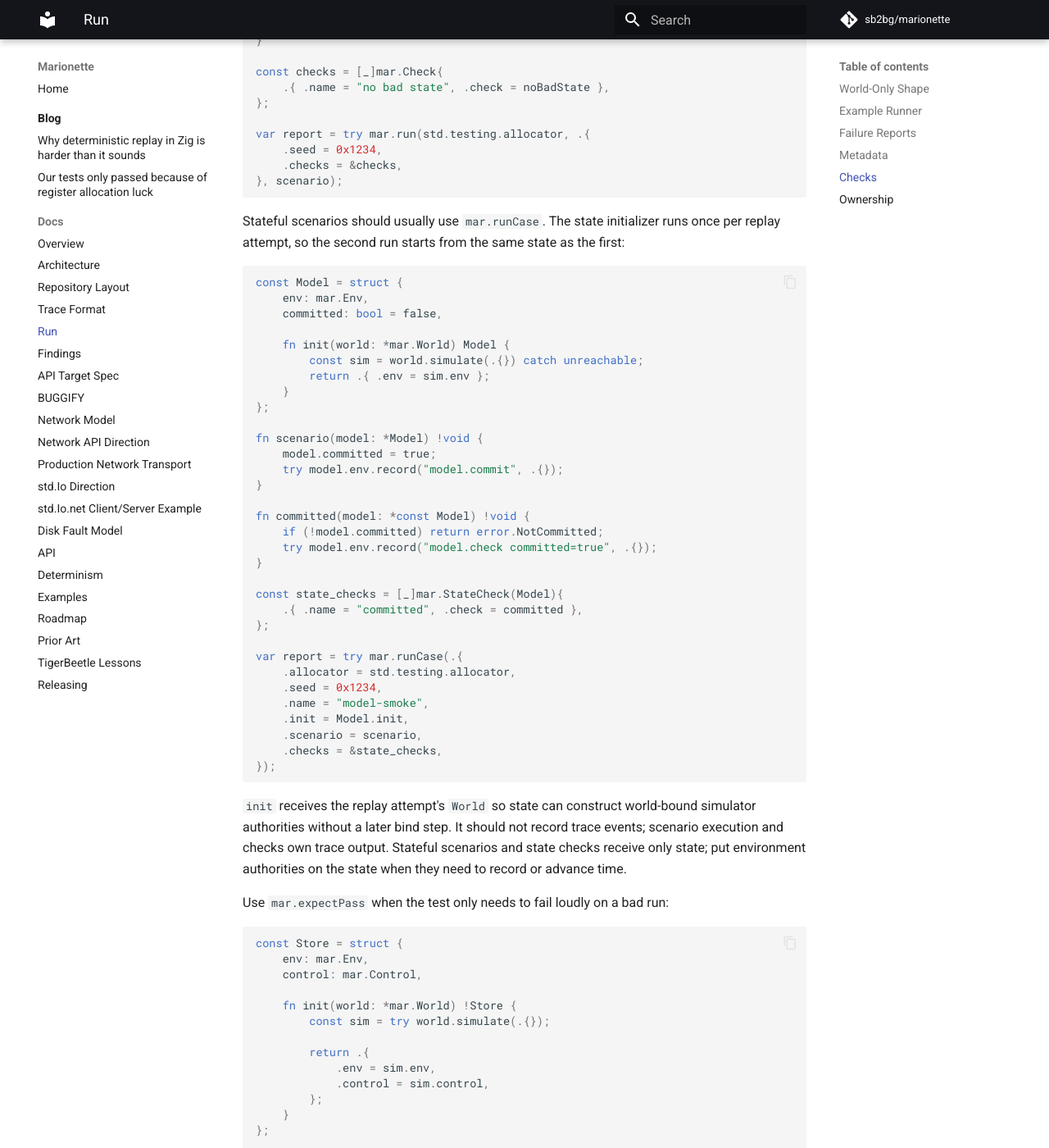
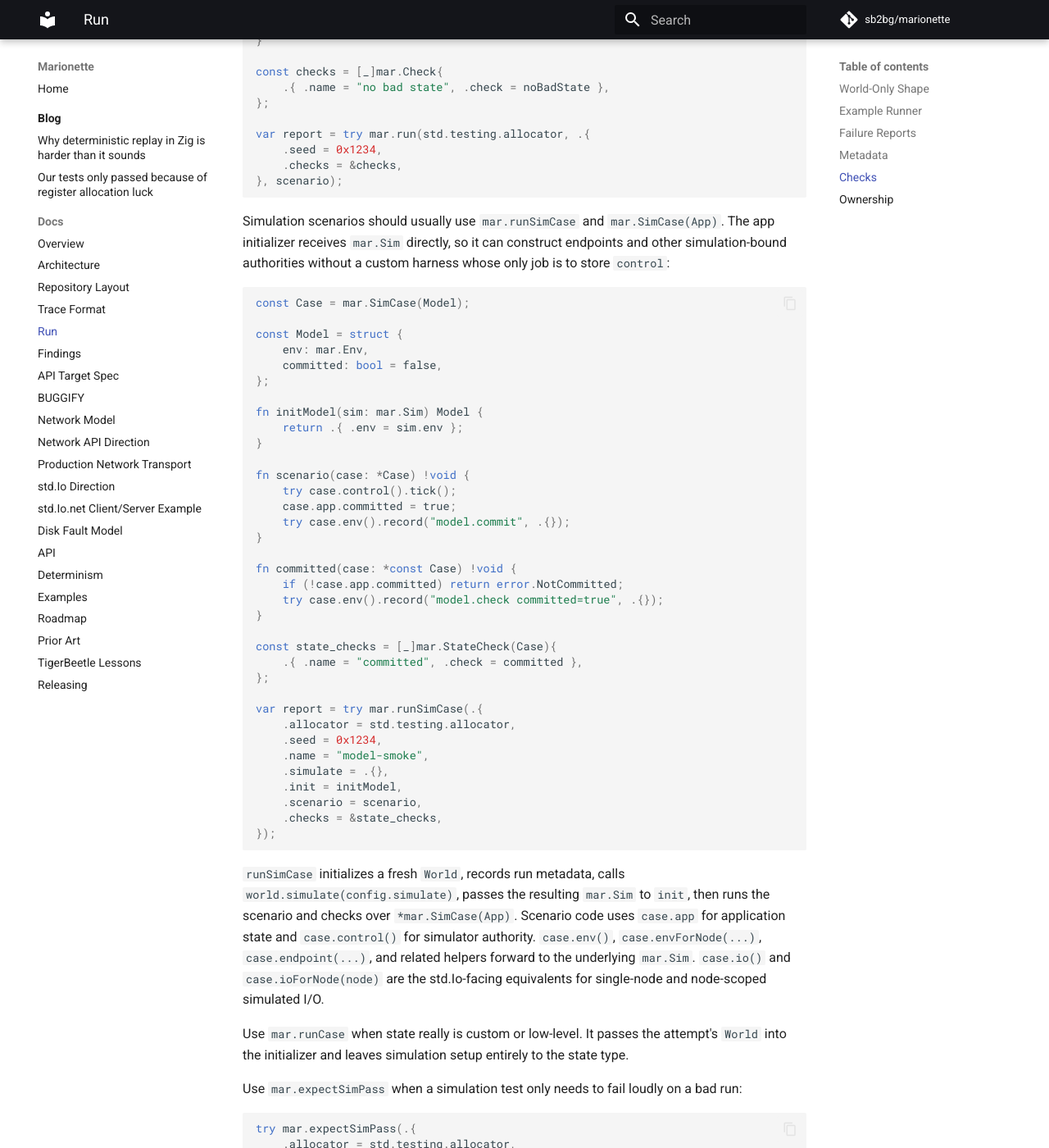
Before and after one commit to sb2bg/marionette, an MkDocs documentation site: the page built from docs/run.md, in a window 1280 px wide and 1400 px high, scrolled down 3619 px. Shown: the whole window at 82% size. Built offline with MkDocs 1.6.1 and Material for MkDocs 9.7.7, drawn with Linux system fonts in a browser that asks for light colours; comment, search, counter and statistics services are not loaded; some of the changed text lies outside the part shown.

Commit message:
Add SimCase runner

````diff
--- a/docs/run.md
+++ b/docs/run.md
@@ -177,93 +177,95 @@ var report = try mar.run(std.testing.allocator, .{
 }, scenario);
 ```
 
-Stateful scenarios should usually use `mar.runCase`. The state initializer
-runs once per replay attempt, so the second run starts from the same state as
-the first:
+Simulation scenarios should usually use `mar.runSimCase` and
+`mar.SimCase(App)`. The app initializer receives `mar.Sim` directly, so it can
+construct endpoints and other simulation-bound authorities without a custom
+harness whose only job is to store `control`:
 
 ```zig
+const Case = mar.SimCase(Model);
+
 const Model = struct {
     env: mar.Env,
     committed: bool = false,
-
-    fn init(world: *mar.World) Model {
-        const sim = world.simulate(.{}) catch unreachable;
-        return .{ .env = sim.env };
-    }
 };
 
-fn scenario(model: *Model) !void {
-    model.committed = true;
-    try model.env.record("model.commit", .{});
+fn initModel(sim: mar.Sim) Model {
+    return .{ .env = sim.env };
 }
 
-fn committed(model: *const Model) !void {
-    if (!model.committed) return error.NotCommitted;
-    try model.env.record("model.check committed=true", .{});
+fn scenario(case: *Case) !void {
+    try case.control().tick();
+    case.app.committed = true;
+    try case.env().record("model.commit", .{});
 }
 
-const state_checks = [_]mar.StateCheck(Model){
+fn committed(case: *const Case) !void {
+    if (!case.app.committed) return error.NotCommitted;
+    try case.env().record("model.check committed=true", .{});
+}
+
+const state_checks = [_]mar.StateCheck(Case){
     .{ .name = "committed", .check = committed },
 };
 
-var report = try mar.runCase(.{
+var report = try mar.runSimCase(.{
     .allocator = std.testing.allocator,
     .seed = 0x1234,
     .name = "model-smoke",
-    .init = Model.init,
+    .simulate = .{},
+    .init = initModel,
     .scenario = scenario,
     .checks = &state_checks,
 });
 ```
 
-`init` receives the replay attempt's `World` so state can construct
-world-bound simulator authorities without a later bind step. It should not
-record trace events; scenario execution and checks own trace output. Stateful
-scenarios and state checks receive only state; put environment authorities on
-the state when they need to record or advance time.
+`runSimCase` initializes a fresh `World`, records run metadata, calls
+`world.simulate(config.simulate)`, passes the resulting `mar.Sim` to `init`,
+then runs the scenario and checks over `*mar.SimCase(App)`. Scenario code uses
+`case.app` for application state and `case.control()` for simulator authority.
+`case.env()`, `case.envForNode(...)`, `case.endpoint(...)`, and related helpers
+forward to the underlying `mar.Sim`. `case.io()` and `case.ioForNode(node)`
+are the std.Io-facing equivalents for single-node and node-scoped simulated
+I/O.
 
-Use `mar.expectPass` when the test only needs to fail loudly on a bad run:
+Use `mar.runCase` when state really is custom or low-level. It passes the
+attempt's `World` into the initializer and leaves simulation setup entirely to
+the state type.
+
+Use `mar.expectSimPass` when a simulation test only needs to fail loudly on a
+bad run:
 
 ```zig
-const Store = struct {
-    env: mar.Env,
-    control: mar.Control,
-
-    fn init(world: *mar.World) !Store {
-        const sim = try world.simulate(.{});
-
-        return .{
-            .env = sim.env,
-            .control = sim.control,
-        };
-    }
-};
-
-try mar.expectPass(.{
+try mar.expectSimPass(.{
     .allocator = std.testing.allocator,
     .seed = 0x1234,
-    .init = Store.init,
+    .simulate = .{},
+    .init = initModel,
     .scenario = scenario,
     .checks = &state_checks,
 });
 ```
 
-Use `mar.expectFuzz` to run many deterministic seeds and report the failing
+Use `mar.expectSimFuzz` to run many deterministic seeds and report the failing
 seed if one fails:
 
 ```zig
-try mar.expectFuzz(.{
+try mar.expectSimFuzz(.{
     .allocator = std.testing.allocator,
     .seed = 0x1234,
     .seeds = 1000,
-    .init = Store.init,
+    .simulate = .{},
+    .init = initModel,
     .scenario = scenario,
     .checks = &state_checks,
 });
 ```
 
-Use `mar.expectFailure` when proving a checker catches a known-buggy scenario.
-If state owns non-world resources, pass an explicit infallible deinitializer:
+Use `mar.expectSimFailure` when proving a simulation checker catches a
+known-buggy scenario. Use `mar.expectFailure` for custom `runCase` state.
+If custom `runCase` state owns non-world resources, pass an explicit
+infallible deinitializer:
 
 ```zig
 var report = try mar.runCase(.{
````
Also changed, not shown: README.md (+8 -2 lines), docs/api.md (+42 -28 lines), docs/index.md (+8 -3 lines), docs/roadmap.md (+18 -0 lines), 3 other files.
